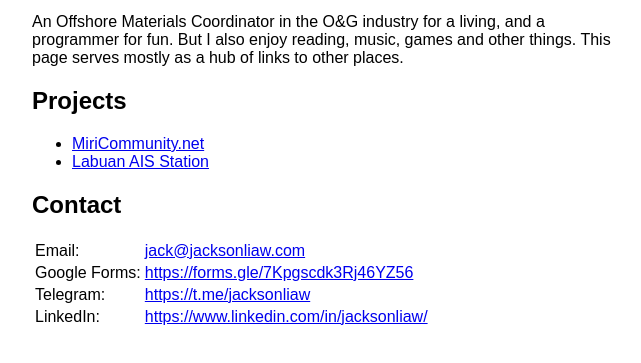
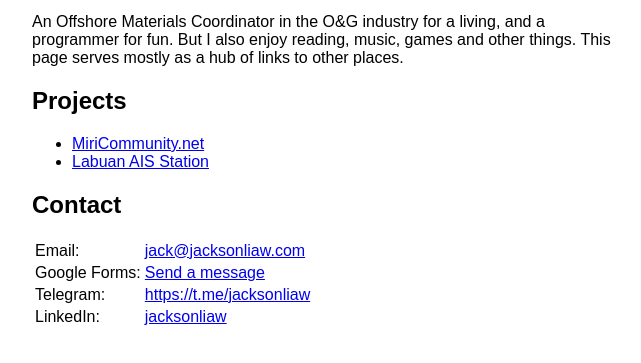
Before and after one commit to jacklww/jacklww.github.io, a plain HTML site: page index.html in a window 1280 px wide. Shown: the part 101-464 px from the top of the page, without its empty margins (308-949 px from the left). Drawn offline with Linux system fonts and the light colour scheme.

Commit message:
minor amendment to contact section

```diff
--- a/index.html
+++ b/index.html
@@ -51,7 +51,7 @@
   </tr>
   <tr>
     <td>Google Forms:</td>
-    <td><a href="https://forms.gle/7Kpgscdk3Rj46YZ56">https://forms.gle/7Kpgscdk3Rj46YZ56</a></td>
+    <td><a href="https://forms.gle/7Kpgscdk3Rj46YZ56">Send a message</a></td>
   </tr>
   <tr>
     <td>Telegram:</td>
@@ -59,7 +59,7 @@
   </tr>
   <tr>
     <td>LinkedIn:</td>
-    <td><a href="https://www.linkedin.com/in/jacksonliaw/">https://www.linkedin.com/in/jacksonliaw/</a></td>
+    <td><a href="https://www.linkedin.com/in/jacksonliaw/">jacksonliaw</a></td>
   </tr>
 </table>
 
```
